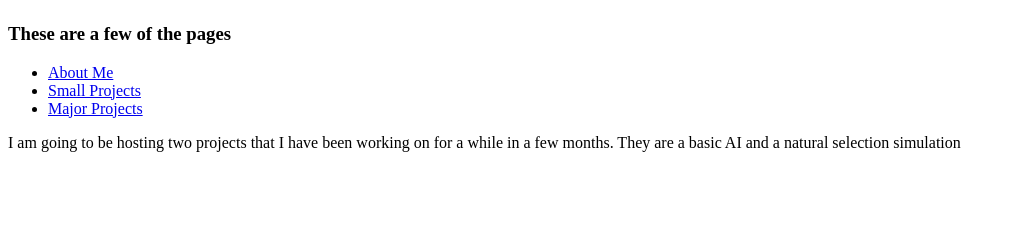
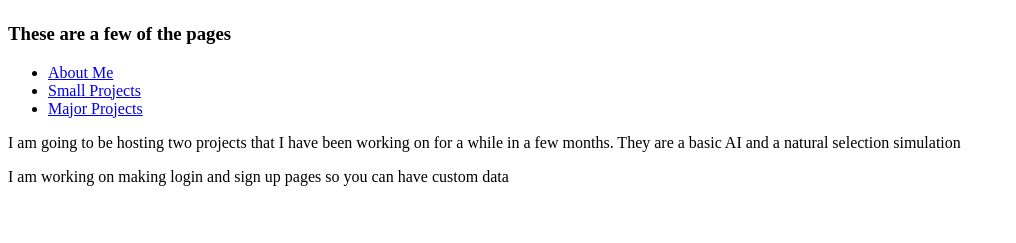
Before and after one commit to robodobo4444/Rowans-Random-Stuff, a Python web app: template templates/index.html in a window 1280 px wide. Shown: the part 101-344 px from the top of the page, without its empty margins (0-1016 px from the left). Run offline with Jinja, Linux system fonts and the light colour scheme; the template is opened without the code that fills it, so the values that code supplies are empty.

Commit message:
Update index.html

```diff
--- a/templates/index.html
+++ b/templates/index.html
@@ -17,6 +17,7 @@
     </ul>
     <p>I am going to be hosting two projects that I have been working on for a while in a few months.
         They are a basic AI and a natural selection simulation</p>
+    <p>I am working on making login and sign up pages so you can have custom data</p>
 
 </body>
 
```
